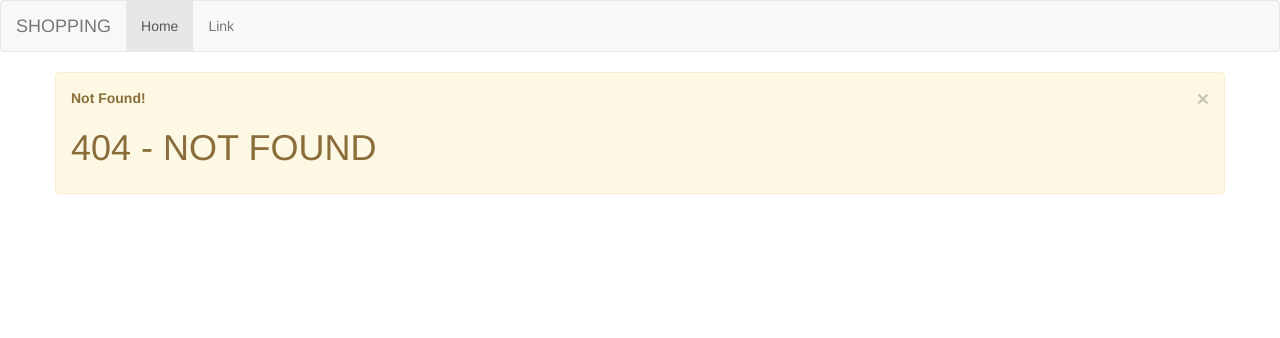
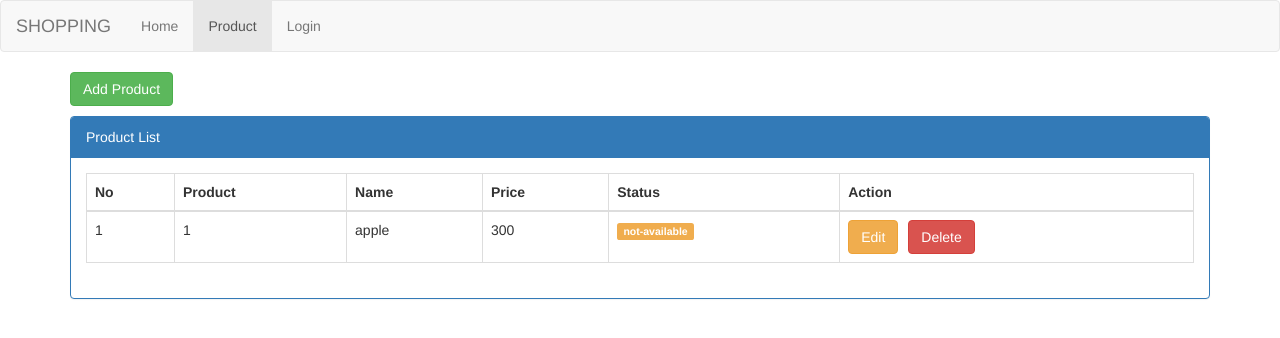
Before and after one commit to Khanhvuong8939/react-redux-router-cart, a React (Create React App) app: page /product-list in a window 1280 px wide. Before the commit this address had no page. Shown: the top 338 px of the page. Built offline with nearby package versions, Linux system fonts and the light colour scheme.

Commit message:
Integrate react-router

```diff
--- a/src/components/Menu/Menu.js
+++ b/src/components/Menu/Menu.js
@@ -1,21 +1,61 @@
 import React, { Component } from 'react';
+import { Link, Route } from 'react-router-dom';
+
+var menus = [
+  {
+    name: 'Home',
+    to: '/',
+    exact: true
+  },
+  {
+    name: 'Product',
+    to: '/product-list',
+    exact: false
+  },
+  {
+    name: 'Login',
+    to: '/login',
+    exact: false
+  },
+];
+const MenuLink = ({label, to, exact}) => {
+  return (
+    <Route
+      path={to}
+      exact={exact}
+      children={({ match }) => {
+        var active = match ? 'active' : '';
+        return (
+          <li className={active}>
+            <Link to={to} >{label}</Link>
+          </li>
+        )
+      }}
+    />)
+}
+
 
 class Menu extends Component {
+
   render() {
     return (
       <nav className="navbar navbar-default">
         <a className="navbar-brand">SHOPPING</a>
         <ul className="nav navbar-nav">
-          <li className="active">
-            <a>Home</a>
-          </li>
-          <li>
-            <a>Link</a>
-          </li>
+          {this.showMenus(menus)}
         </ul>
       </nav>
     );
   }
+  showMenus = menus => {
+    var result = null;
+    if (menus.length > 0) {
+      result = menus.map((menu, index) => {
+        return (<MenuLink key={index} label={menu.name} to={menu.to} exact={menu.exact} />);
+      });
+    }
+    return result;
+  }
 }
 
 export default Menu;
--- a/src/components/ProductItem/ProductItem.js
+++ b/src/components/ProductItem/ProductItem.js
@@ -2,14 +2,17 @@ import React, { Component } from 'react';
 
 class ProductItem extends Component {
     render() {
+        var {product, index} = this.props;
+        var statusName = product.status ? 'avalailable' : 'not-available'
+        var statusClass = product.status  ? 'success' : 'warning'
         return (
             <tr>
-                <td>1</td>
-                <td>1</td>
-                <td>Iphone</td>
-                <td>100</td>
+                <td>{index + 1}</td>
+                <td>{product.id}</td>
+                <td>{product.name}</td>
+                <td>{product.price}</td>
                 <td>
-                    <span className="label label-success">true</span>
+                    <span className={`label label-${statusClass}`}>{statusName}</span>
                 </td>
                 <td>
                     <button type="button" className="btn btn-warning mr-10">Edit</button>
--- a/src/components/ProductList/ProductList.js
+++ b/src/components/ProductList/ProductList.js
@@ -1,5 +1,4 @@
 import React, { Component } from 'react';
-import ProductItem from '../ProductItem/ProductItem';
 
 class ProductList extends Component {
     render() {
@@ -19,9 +18,7 @@ class ProductList extends Component {
                             </tr>
                         </thead>
                         <tbody>
-                            <ProductItem />
-                            <ProductItem />
-                            <ProductItem />
+                            {this.props.children }
                         </tbody>
                     </table>
                 </div>
--- /dev/null
+++ b/src/pages/ProductActionPage/ProductActionPage.js
@@ -0,0 +1,61 @@
+import React, { Component } from 'react';
+
+class ProductActionPage extends Component {
+    constructor(props) {
+        super(props)
+
+        this.state = {
+            id: '',
+            name: '',
+            price: '',
+            status: false
+        }
+    }
+
+    onChange = e => {
+        this.setState({[e.target.name] : e.target.value})
+    }
+0
+    onSubmit = e => {
+        e.preventDefault();
+        console.log(this.state)
+    }
+
+    render() {
+        var { name, price, status } = this.state;
+        var match = this.props.match;
+        console.log(match.params.id)
+        return (
+            <div>
+                <div className="panel panel-success">
+                    <div className="panel-heading">
+                        <h3 className="panel-title">ADD PRODUCT</h3>
+                    </div>
+                    <div className="panel-body">
+                        <form onSubmit={this.onSubmit} >
+                            <div className="form-group">
+                                <label>Name</label>
+                                <input type="text" className="form-control" name='name' onChange={this.onChange} value={name} />
+                            </div>
+                            <div className="form-group">
+                                <label>Price</label>
+                                <input type="text" className="form-control" name='price' onChange={this.onChange} value={price} />
+                            </div>
+                            <div className="form-group">
+                                <label className='mr-10'>available:    </label>
+                                <input type="checkbox" name='status' value={status}/>
+                            </div>
+
+                            <button className="btn btn-primary">Submit</button>
+                        </form>
+
+                    </div>
+                </div>
+
+            </div>
+        );
+    }
+}
+
+
+export default ProductActionPage;
--- /dev/null
+++ b/src/pages/ProductListPage/ProductListPage.js
@@ -0,0 +1,41 @@
+import React, { Component } from 'react';
+import ProductList from '../../components/ProductList/ProductList';
+import ProductItem from '../../components/ProductItem/ProductItem';
+
+class HomePage extends Component {
+    render() {
+        var productList = [{
+            id: 1,
+            name: 'apple',
+            price: 300,
+            status: false
+        }];
+        return (
+            <div className="col-xs-12 col-sm-12 col-md-12 col-lg-12">
+                <button type="button" className="btn btn-success mb-10">Add Product</button>
+                <ProductList >
+                    {this.showProductItem(productList)}
+                </ProductList>
+            </div>
+        );
+    }
+
+    showProductItem = productList => {
+        var result = null;
+        if (productList.length > 0) {
+            result = productList.map((product, index) => {
+                return (
+                    <ProductItem
+                        key={product.id}
+                        index={index}
+                        product={product}
+                    />
+                );
+            })
+        }
+        return result;
+    }
+}
+
+
+export default HomePage;
--- a/src/routes.js
+++ b/src/routes.js
@@ -2,18 +2,35 @@ import React from 'react'
 
 import HomePage from './pages/HomePage/HomePage'
 import NotFoundPage from './pages/NotFoundPage/NotFoundPage'
+import ProductListPage from './pages/ProductListPage/ProductListPage'
+import ProductActionPage from './pages/ProductActionPage/ProductActionPage'
 
 
 const routes = [
   {
     path: '/',
     exact: true,
-    main: ()=><HomePage/>
+    main: () => <HomePage />
+  },
+  {
+    path: '/product-list',
+    exact: false,
+    main: () => <ProductListPage />
+  },
+  {
+    path: '/product/add',
+    exact: false,
+    main: () => <ProductActionPage />
+  },
+  {
+    path: '/product/:id/edit',
+    exact: false,
+    main: ({ match }) => <ProductActionPage match={match} />
   },
   {
     path: '',
     exact: false,
-    main: ()=><NotFoundPage/>
+    main: () => <NotFoundPage />
   },
 
 ];
```
Also changed, not shown: src/App.js (+1 -6 lines), src/pages/ProductItemPage/HomePage.js (deleted), src/pages/ProductListPage/HomePage.js (deleted).
